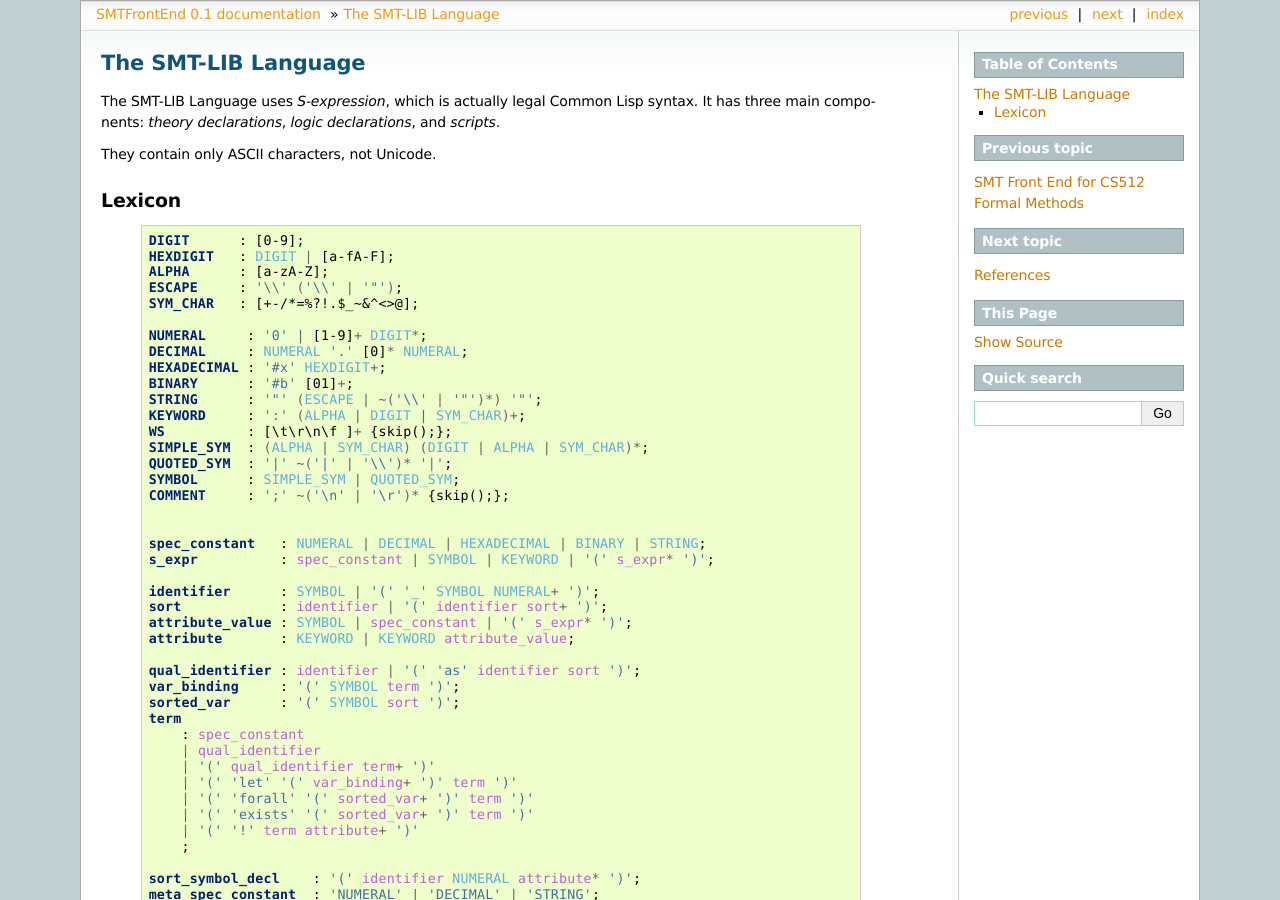
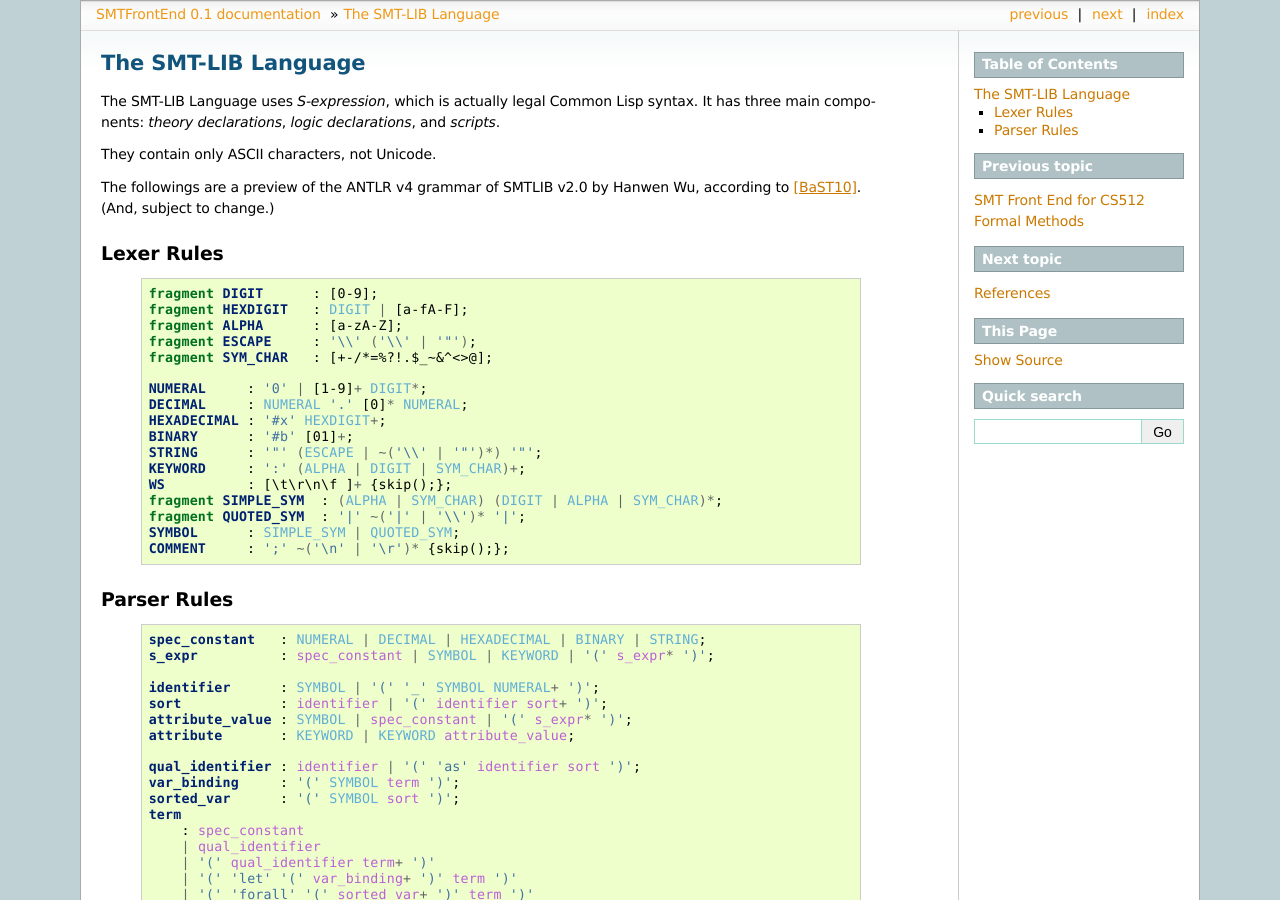
Before and after one commit to steinwaywhw/SMT-FrontEnd, a Sphinx documentation site: the page built from docs/source/smtv2.rst, in a window 1280 px wide and 900 px high. Built offline with Sphinx 7.4.7, drawn with Linux system fonts in a browser that asks for light colours; formulas are drawn with MathJax 3.

Commit message:
SMTLib v2.0

```diff
--- a/docs/source/smtv2.rst
+++ b/docs/source/smtv2.rst
@@ -5,16 +5,18 @@
 
 They contain only ASCII characters, not Unicode.
 
-Lexicon
+The followings are a preview of the ANTLR v4 grammar of SMTLIB v2.0 by Hanwen Wu, according to [BaST10]_. (And, subject to change.)
+
+Lexer Rules
 ------------
 
  .. code-block:: antlr
 
-	DIGIT      : [0-9];
-	HEXDIGIT   : DIGIT | [a-fA-F];
-	ALPHA      : [a-zA-Z];
-	ESCAPE     : '\\' ('\\' | '"');
-	SYM_CHAR   : [+-/*=%?!.$_~&^<>@];
+	fragment DIGIT      : [0-9];
+	fragment HEXDIGIT   : DIGIT | [a-fA-F];
+	fragment ALPHA      : [a-zA-Z];
+	fragment ESCAPE     : '\\' ('\\' | '"');
+	fragment SYM_CHAR   : [+-/*=%?!.$_~&^<>@];
 
 	NUMERAL     : '0' | [1-9]+ DIGIT*;
 	DECIMAL     : NUMERAL '.' [0]* NUMERAL;
@@ -23,10 +25,16 @@
 	STRING      : '"' (ESCAPE | ~('\\' | '"')*) '"';
 	KEYWORD     : ':' (ALPHA | DIGIT | SYM_CHAR)+;
 	WS          : [\t\r\n\f ]+ {skip();};
-	SIMPLE_SYM  : (ALPHA | SYM_CHAR) (DIGIT | ALPHA | SYM_CHAR)*;
-	QUOTED_SYM  : '|' ~('|' | '\\')* '|';
+	fragment SIMPLE_SYM  : (ALPHA | SYM_CHAR) (DIGIT | ALPHA | SYM_CHAR)*;
+	fragment QUOTED_SYM  : '|' ~('|' | '\\')* '|';
 	SYMBOL      : SIMPLE_SYM | QUOTED_SYM;
 	COMMENT     : ';' ~('\n' | '\r')* {skip();};
+
+
+Parser Rules
+---------------
+
+ .. code-block:: antlr
 
 
 	spec_constant   : NUMERAL | DECIMAL | HEXADECIMAL | BINARY | STRING;
```
